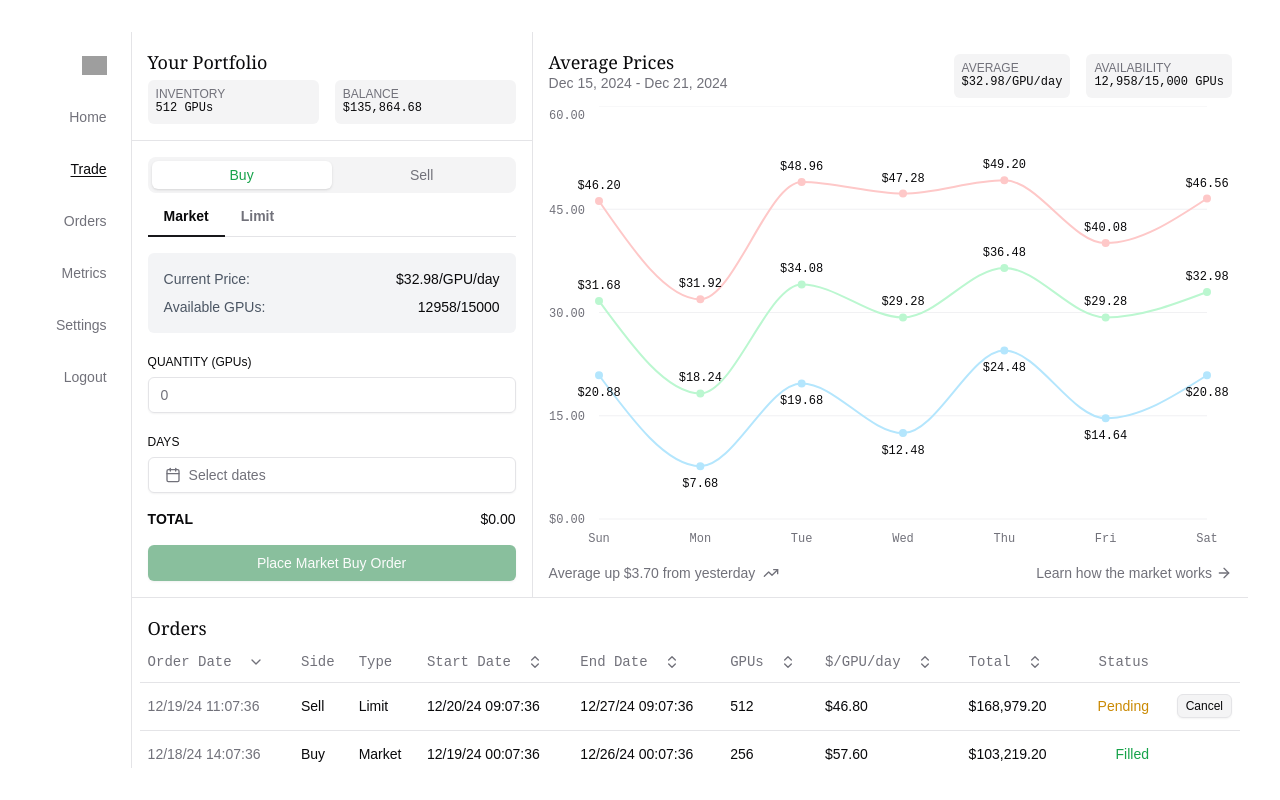
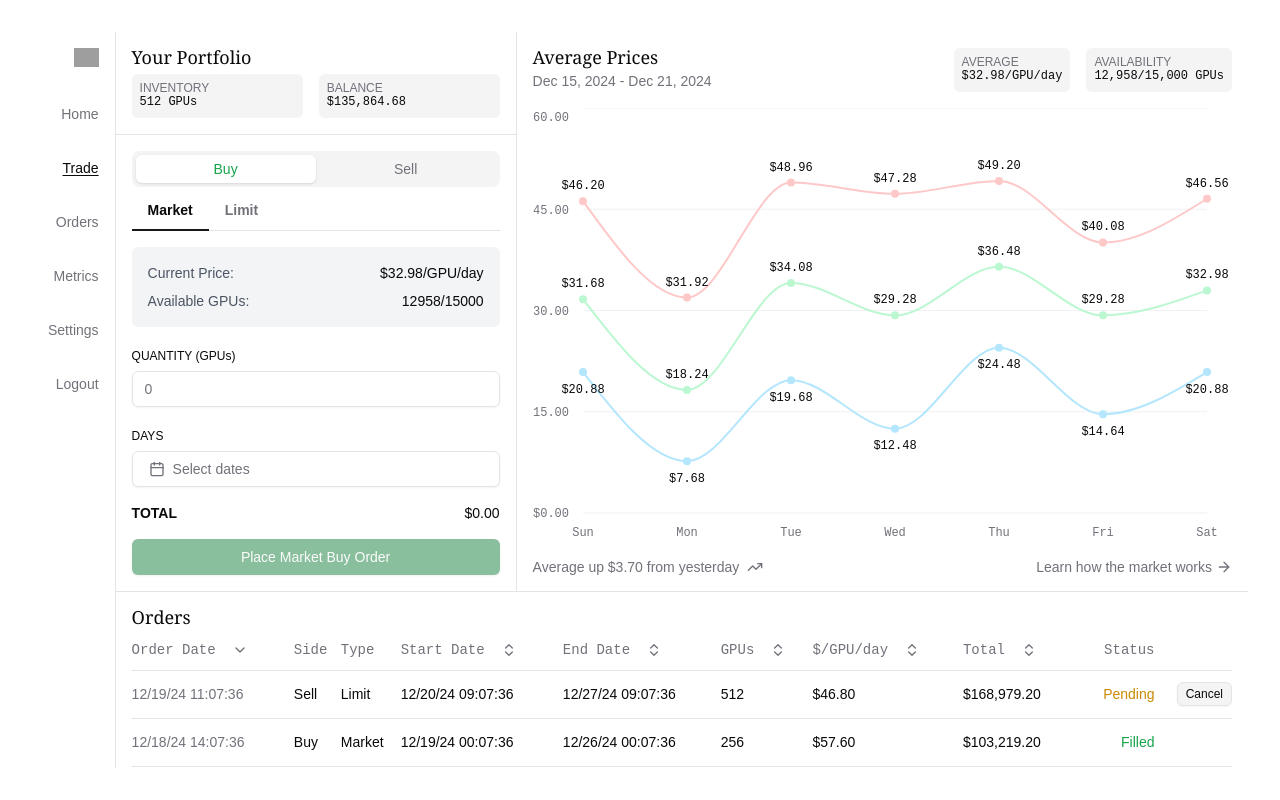
Before and after one commit to darzyx/gpu-auction-house, a Next.js app: page / in a window 1280 px wide. Built offline with nearby package versions, Linux system fonts and the light colour scheme; grey boxes are pictures that could not be loaded.

Commit message:
Standardize padding and line height

```diff
--- a/src/app/page.tsx
+++ b/src/app/page.tsx
@@ -34,7 +34,7 @@ export default function Home() {
                 </div>
                 <Separator />
                 <div className="relative h-full">
-                    <div className="absolute inset-0 py-4 px-2 overflow-auto">
+                    <div className="p-4 absolute inset-0 overflow-auto">
                         <Orders data={ordersData} columns={ordersColumns} />
                     </div>
                 </div>
--- a/src/components/available-to-trade.tsx
+++ b/src/components/available-to-trade.tsx
@@ -1,7 +1,7 @@
 export default function AvailableToTrade() {
     return (
-        <div className="space-y-1">
-            <h2 className="text-lg font-georgia">Your Portfolio</h2>
+        <div className="space-y-2">
+            <h2 className="text-lg font-georgia leading-none">Your Portfolio</h2>
             <div className="grid grid-cols-[auto_auto] items-end gap-4">
                 <div className="flex flex-col text-xs bg-muted rounded-md p-2">
                     <div className="text-muted-foreground leading-none uppercase">Inventory</div>
--- a/src/components/orders/index.tsx
+++ b/src/components/orders/index.tsx
@@ -32,15 +32,15 @@ export default function Orders<TData, TValue>({ columns, data }: TOrdersProps<TD
     });
 
     return (
-        <div>
-            <h2 className="text-lg font-georgia px-2">Orders</h2>
+        <div className="space-y-1">
+            <h2 className="text-lg font-georgia leading-none">Orders</h2>
             <Table>
                 <TableHeader>
                     {table.getHeaderGroups().map((headerGroup) => (
                         <TableRow key={headerGroup.id}>
                             {headerGroup.headers.map((header) => {
                                 return (
-                                    <TableHead key={header.id} className="font-berkeley-mono">
+                                    <TableHead key={header.id} className="font-berkeley-mono px-0">
                                         {header.isPlaceholder
                                             ? null
                                             : flexRender(header.column.columnDef.header, header.getContext())}
@@ -53,9 +53,9 @@ export default function Orders<TData, TValue>({ columns, data }: TOrdersProps<TD
                 <TableBody>
                     {table.getRowModel().rows?.length ? (
                         table.getRowModel().rows.map((row) => (
-                            <TableRow key={row.id} data-state={row.getIsSelected() && "selected"} className="h-12">
+                            <TableRow key={row.id} data-state={row.getIsSelected() && "selected"}>
                                 {row.getVisibleCells().map((cell) => (
-                                    <TableCell key={cell.id}>
+                                    <TableCell key={cell.id} className="px-0 h-12">
                                         {flexRender(cell.column.columnDef.cell, cell.getContext())}
                                     </TableCell>
                                 ))}
--- a/src/components/prices.tsx
+++ b/src/components/prices.tsx
@@ -25,19 +25,19 @@ const chartConfig = {
 export default function Prices() {
     return (
         <div className="h-full grid grid-rows-[auto_1fr_auto] gap-4">
-            <div className="grid grid-cols-[auto_1fr_auto_auto] items-end gap-4">
-                <div className="flex flex-col">
-                    <h2 className="text-lg font-georgia">Average Prices</h2>
+            <div className="grid grid-cols-[auto_1fr_auto_auto] gap-4">
+                <div className="space-y-2">
+                    <h2 className="text-lg font-georgia leading-none">Average Prices</h2>
                     <div className="flex items-center gap-1 text-muted-foreground text-sm leading-none">
                         Dec 15, 2024 - Dec 21, 2024
                     </div>
                 </div>
                 <div />
-                <div className="flex flex-col text-xs bg-muted rounded-md p-2 -mb-2">
+                <div className="flex flex-col text-xs bg-muted rounded-md p-2">
                     <h3 className="text-muted-foreground leading-none uppercase">Average</h3>
                     <div className="font-berkeley-mono">$32.98/GPU/day</div>
                 </div>
-                <div className="flex flex-col text-xs bg-muted rounded-md p-2 -mb-2">
+                <div className="flex flex-col text-xs bg-muted rounded-md p-2">
                     <h3 className="text-muted-foreground leading-none uppercase">Availability</h3>
                     <div className="font-berkeley-mono">12,958/15,000 GPUs</div>
                 </div>
--- a/src/components/sidebar.tsx
+++ b/src/components/sidebar.tsx
@@ -11,7 +11,7 @@ const navigationItems = [
 ];
 
 const Item = ({ id, href, children }: { id: string; href: string; children: React.ReactNode }) => {
-    let className = "flex justify-end p-2 text-sm hover:underline underline-offset-2 ";
+    let className = "flex justify-end text-sm hover:underline underline-offset-2 leading-none py-4 ";
     if (id === "trade") {
         className += "underline";
     } else {
@@ -26,8 +26,8 @@ const Item = ({ id, href, children }: { id: string; href: string; children: Reac
 
 export default function Sidebar() {
     return (
-        <nav className="flex flex-col gap-4">
-            <div className="flex justify-end p-2">
+        <nav className="flex flex-col gap-2">
+            <div className="flex justify-end pb-4">
                 <Image src="/icon.svg" width={25} height={25} alt="SF Compute Logo" />
             </div>
             {navigationItems.map((item) => (
```
